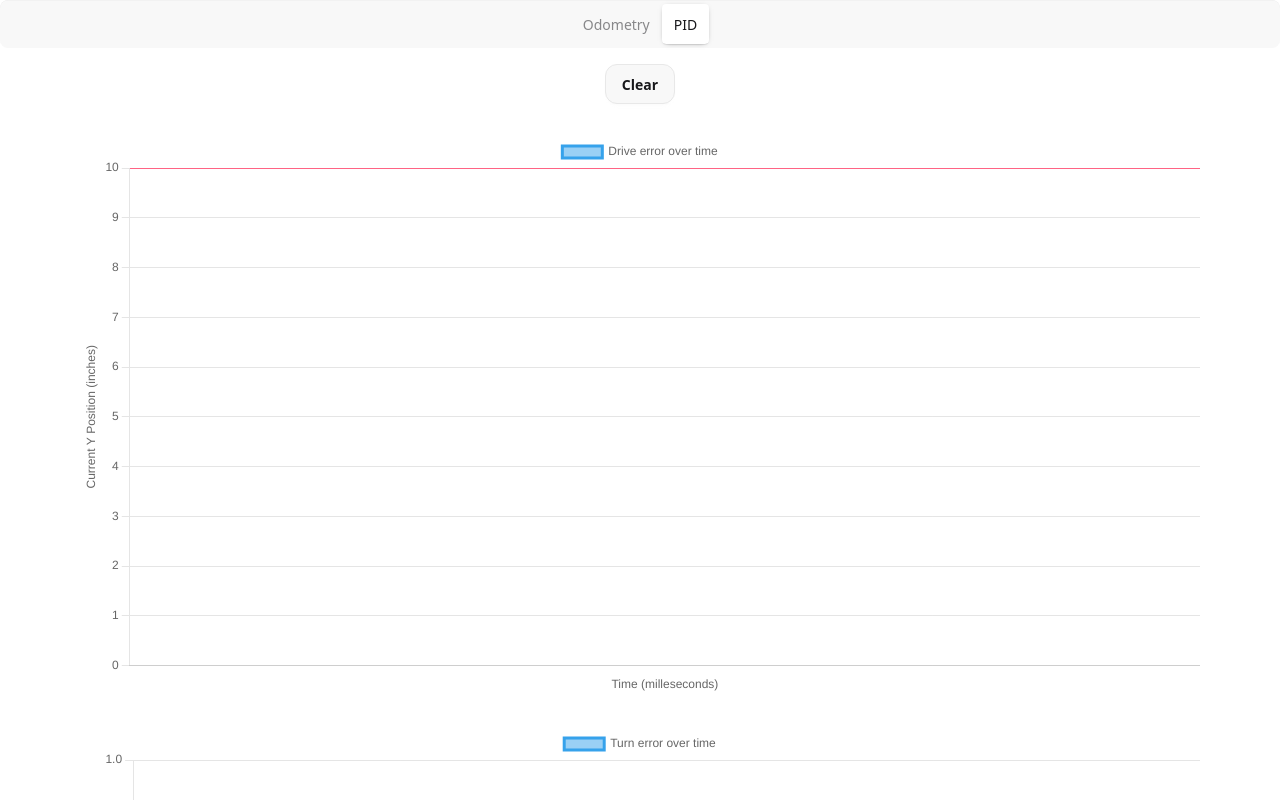
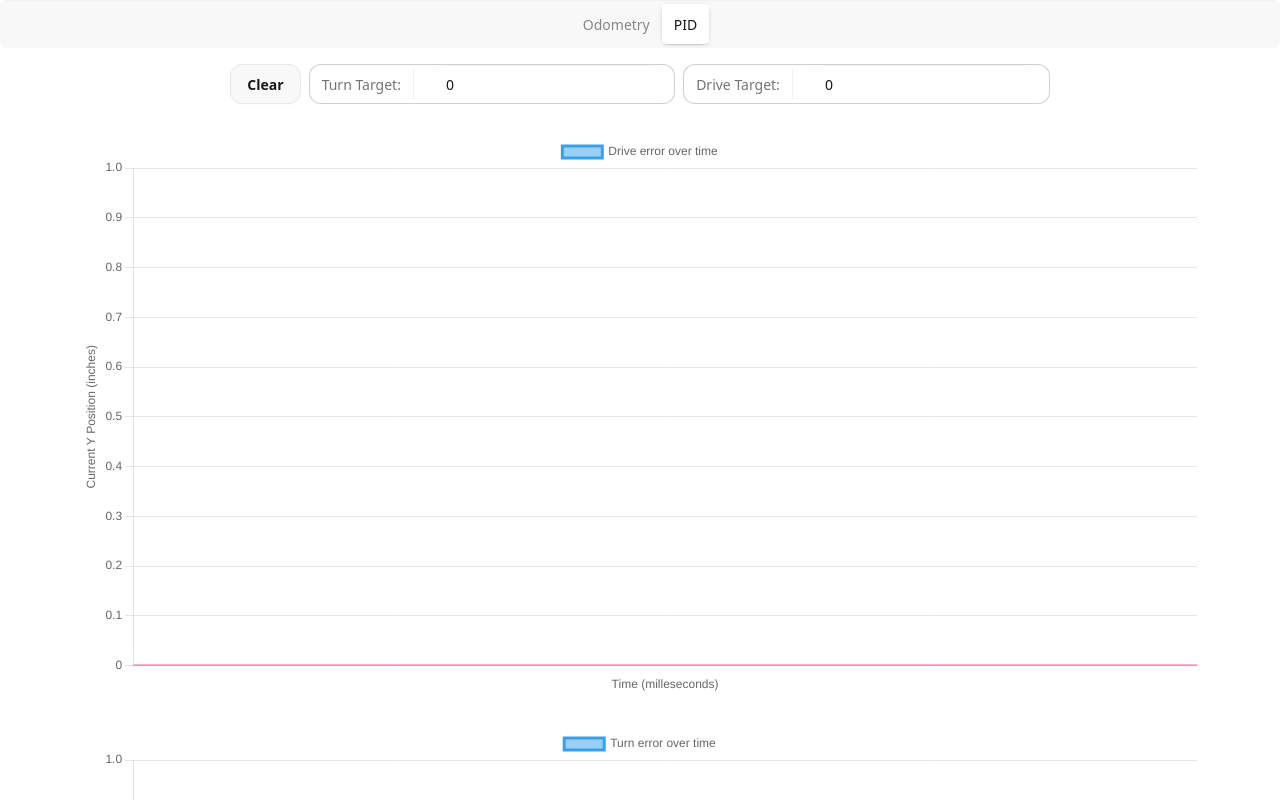
Before and after one commit to Github11200/bobot-socket, a SvelteKit app: page /dashboard in a window 1280 px wide. Both pictures are taken after a click on the button "PID". Shown: the top 800 px of the page. Built offline with nearby package versions, Linux system fonts and the light colour scheme.

Commit message:
added a way to change the target values for PIDs

```diff
--- a/src/components/odometry.svelte
+++ b/src/components/odometry.svelte
@@ -48,6 +48,7 @@
 						y: -Number(messageParam[2]),
 						orientation: Number(messageParam[3])
 					};
+
 					break;
 				case 'message':
 					messages.push(messageParam[1]);
@@ -150,6 +151,7 @@
 			<span>Y: {-currentPosition.y}</span>
 			<span>Theta: {currentPosition.orientation}</span>
 		</div>
+
 		<div class="mx-auto flex h-[90%] w-[90%] justify-center gap-4">
 			<canvas id="cool" bind:this={canvas} width={2000} height={2000} class="border-2"></canvas>
 			<div class="flex h-[100%] w-[40%] flex-col rounded-xl bg-base-300 p-4">
--- a/src/components/pid.svelte
+++ b/src/components/pid.svelte
@@ -2,8 +2,8 @@
 	import { webSocket } from '$lib/state.svelte';
 	import { blobToMessagesParams } from '$lib/utils';
 	import Chart from 'chart.js/auto';
+	import annotationPlugin from 'chartjs-plugin-annotation';
 	import { onMount } from 'svelte';
-	import annotationPlugin from 'chartjs-plugin-annotation';
 
 	let turnErrorChart: Chart | null = $state(null);
 	let driveErrorChart: Chart | null = $state(null);
@@ -16,6 +16,25 @@
 
 	let driveData: DataPoint[] = [];
 	let turnData: DataPoint[] = [];
+
+	let driveTarget: number = $state(0);
+	let turnTarget: number = $state(0);
+
+	$effect(() => {
+		if (turnErrorChart === null || driveErrorChart === null) return;
+
+		const turnAnnotation = turnErrorChart.options.plugins.annotation.annotations.line1;
+		turnAnnotation.yMin = turnTarget;
+		turnAnnotation.yMax = turnTarget;
+
+		turnErrorChart.update();
+
+		const driveAnnotation = driveErrorChart.options.plugins.annotation.annotations.line1;
+		driveAnnotation.yMin = driveTarget;
+		driveAnnotation.yMax = driveTarget;
+
+		driveErrorChart.update();
+	});
 
 	onMount(() => {
 		driveErrorChart = new Chart('driveError', {
@@ -36,8 +55,8 @@
 						annotations: {
 							line1: {
 								type: 'line',
-								yMin: 10,
-								yMax: 10,
+								yMin: driveTarget,
+								yMax: driveTarget,
 								borderColor: 'rgb(255, 99, 132)',
 								borderWidth: 2
 							}
@@ -86,8 +105,8 @@
 						annotations: {
 							line1: {
 								type: 'line',
-								yMin: 0,
-								yMax: 0,
+								yMin: turnTarget,
+								yMax: turnTarget,
 								borderColor: 'rgb(255, 99, 132)',
 								borderWidth: 2
 							}
@@ -171,6 +190,7 @@
 </script>
 
 <div class="mt-4 flex w-full flex-col items-center justify-center gap-8 px-20">
+	<div class="flex flex-row gap-2">
 		<button
 			class="btn"
 			onclick={() => {
@@ -188,6 +208,15 @@
 				}
 			}}>Clear</button
 		>
+		<label class="input w-full">
+			<span class="label">Turn Target:</span>
+			<input class="input" type="number" bind:value={turnTarget} />
+		</label>
+		<label class="input w-full">
+			<span class="label">Drive Target:</span>
+			<input class="input" type="number" bind:value={driveTarget} />
+		</label>
+	</div>
 	<canvas id="driveError"></canvas>
 	<canvas id="turnError"></canvas>
 </div>
```
Also changed, not shown: src/lib/utils.ts (line endings or trailing spaces). Lines whose indentation alone changed are shown as unchanged.
